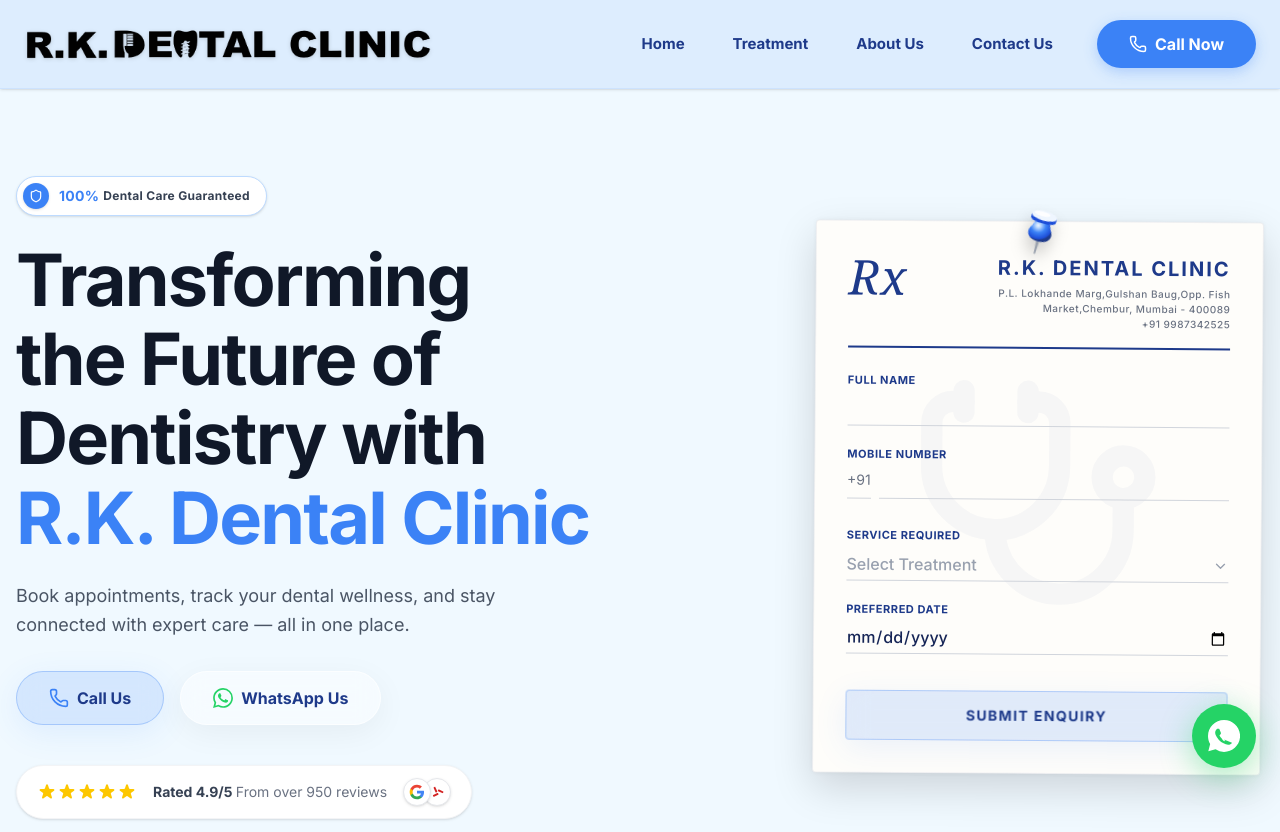
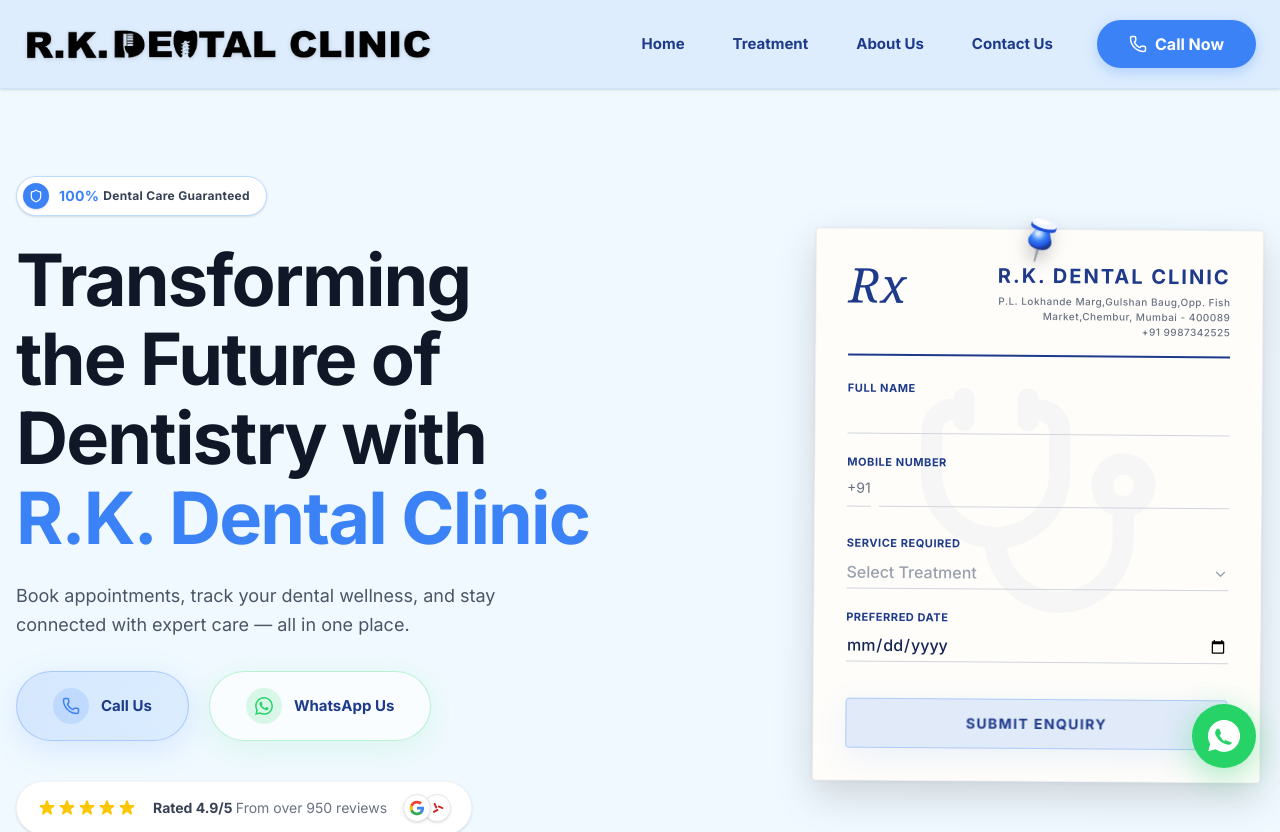
Before and after one commit to khusshis/dental, a React (Vite) app: page / in a window 1280 px wide. Shown: the top 832 px of the page. Built offline with nearby package versions, Linux system fonts and the light colour scheme.

Commit message:
Enhance Call Us & WhatsApp buttons with animations and link redirects

```diff
--- a/src/App.tsx
+++ b/src/App.tsx
@@ -272,9 +272,9 @@
                 <a href="#" className="relative px-5 py-2.5 rounded-full hover:bg-blue-100/50 hover:text-[#3b82f6] transition-all duration-300 inline-block after:content-[''] after:absolute after:bottom-1 after:left-5 after:right-5 after:h-[2px] after:bg-[#3b82f6] after:origin-left after:scale-x-0 hover:after:scale-x-100 after:transition-transform after:duration-300 after:ease-out">About Us</a>
                 <a href="#" className="relative px-5 py-2.5 rounded-full hover:bg-blue-100/50 hover:text-[#3b82f6] transition-all duration-300 inline-block after:content-[''] after:absolute after:bottom-1 after:left-5 after:right-5 after:h-[2px] after:bg-[#3b82f6] after:origin-left after:scale-x-0 hover:after:scale-x-100 after:transition-transform after:duration-300 after:ease-out">Contact Us</a>
               </nav>
-              <button className="bg-[#3b82f6] text-white px-8 py-3 font-bold rounded-full flex items-center gap-2 hover:bg-[#2563eb] hover:scale-105 transition-all duration-300 shadow-[0_4px_14px_rgba(59,130,246,0.3)]">
+              <a href="tel:8433856648" className="bg-[#3b82f6] text-white px-8 py-3 font-bold rounded-full flex items-center gap-2 hover:bg-[#2563eb] hover:scale-105 transition-all duration-300 shadow-[0_4px_14px_rgba(59,130,246,0.3)]">
                 <Phone size={18} /> Call Now
-              </button>
+              </a>
             </div>
 
             {/* Mobile Menu Toggle */}
@@ -297,9 +297,9 @@
                 <a href="#" onClick={() => setIsMenuOpen(false)} className="p-3 text-lg hover:text-[#3b82f6] hover:bg-blue-50/50 rounded-xl transition-all border-b border-gray-50">Treatment</a>
                 <a href="#" onClick={() => setIsMenuOpen(false)} className="p-3 text-lg hover:text-[#3b82f6] hover:bg-blue-50/50 rounded-xl transition-all border-b border-gray-50">About Us</a>
                 <a href="#" onClick={() => setIsMenuOpen(false)} className="p-3 text-lg hover:text-[#3b82f6] hover:bg-blue-50/50 rounded-xl transition-all border-b border-gray-50">Contact Us</a>
-                <button className="bg-[#3b82f6]/15 text-[#1e3a8a] px-6 py-4 text-lg font-bold rounded-full flex items-center justify-center gap-2 hover:bg-[#3b82f6]/25 hover:scale-[1.02] transition-all mt-4 shadow-[0_4px_14px_rgba(59,130,246,0.1)] border border-[#3b82f6]/20">
+                <a href="tel:8433856648" className="bg-[#3b82f6]/15 text-[#1e3a8a] px-6 py-4 text-lg font-bold rounded-full flex items-center justify-center gap-2 hover:bg-[#3b82f6]/25 hover:scale-[1.02] transition-all mt-4 shadow-[0_4px_14px_rgba(59,130,246,0.1)] border border-[#3b82f6]/20">
                   <Phone size={20} /> Call Now
-                </button>
+                </a>
               </motion.div>
             )}
           </AnimatePresence>
@@ -325,13 +325,33 @@
             <p className="text-lg text-gray-600 mb-8 max-w-lg leading-relaxed">
               Book appointments, track your dental wellness, and stay connected with expert care — all in one place.
             </p>
-            <div className="flex flex-wrap items-center gap-4 mb-10">
-              <button className="bg-[#3b82f6]/15 backdrop-blur-md border border-[#3b82f6]/30 text-[#1e3a8a] px-8 py-3.5 font-bold rounded-full hover:bg-[#3b82f6]/25 hover:scale-105 transition-all duration-300 shadow-[0_8px_32px_rgba(59,130,246,0.1)] flex items-center gap-2">
-                <Phone size={20} className="text-[#3b82f6]" /> Call Us
-              </button>
-              <button className="bg-white/40 backdrop-blur-md border border-white/60 text-[#1e3a8a] px-8 py-3.5 font-bold rounded-full hover:bg-white/60 hover:scale-105 transition-all duration-300 shadow-[0_8px_32px_rgba(0,0,0,0.05)] flex items-center gap-2">
-                <svg className="w-5 h-5 text-[#25D366]" fill="currentColor" viewBox="0 0 24 24" xmlns="http://www.w3.org/2000/svg"><path d="M17.472 14.382c-.297-.149-1.758-.867-2.03-.967-.273-.099-.471-.148-.67.15-.197.297-.767.966-.94 1.164-.173.199-.347.223-.644.075-.297-.15-1.255-.463-2.39-1.475-.883-.788-1.48-1.761-1.653-2.059-.173-.297-.018-.458.13-.606.134-.133.298-.347.446-.52.149-.174.198-.298.298-.497.099-.198.05-.371-.025-.52-.075-.149-.669-1.612-.916-2.207-.242-.579-.487-.5-.669-.51a12.8 12.8 0 0 0-.57-.01c-.198 0-.52.074-.792.372-.272.297-1.04 1.016-1.04 2.479 0 1.462 1.065 2.875 1.213 3.074.149.198 2.096 3.2 5.077 4.487.709.306 1.262.489 1.694.625.712.227 1.36.195 1.871.118.571-.085 1.758-.719 2.006-1.413.248-.694.248-1.289.173-1.413-.074-.124-.272-.198-.57-.347m-5.421 7.403h-.004a9.87 9.87 0 0 1-5.031-1.378l-.361-.214-3.741.982.998-3.648-.235-.374a9.86 9.86 0 0 1-1.51-5.26c.001-5.45 4.436-9.884 9.888-9.884 2.64 0 5.122 1.03 6.988 2.898a9.825 9.825 0 0 1 2.893 6.994c-.003 5.45-4.437 9.884-9.885 9.884m8.413-18.297A11.815 11.815 0 0 0 12.05 0C5.495 0 .16 5.335.157 11.892c0 2.096.547 4.142 1.588 5.945L.057 24l6.305-1.654a11.882 11.882 0 0 0 5.683 1.448h.005c6.554 0 11.89-5.335 11.893-11.893a11.821 11.821 0 0 0-3.48-8.413Z"/></svg> WhatsApp Us
-              </button>
+            <div className="flex flex-wrap items-center gap-5 mb-10">
+              <motion.a
+                href="tel:8433856648"
+                whileHover={{ scale: 1.05, y: -2 }}
+                whileTap={{ scale: 0.97 }}
+                className="relative overflow-hidden bg-gradient-to-r from-[#3b82f6]/15 to-[#60a5fa]/15 backdrop-blur-md border border-[#3b82f6]/30 text-[#1e3a8a] px-9 py-4 font-bold rounded-full transition-all duration-300 shadow-[0_8px_32px_rgba(59,130,246,0.15)] flex items-center gap-3 group"
+              >
+                <span className="absolute inset-0 bg-gradient-to-r from-[#3b82f6]/5 to-[#3b82f6]/20 opacity-0 group-hover:opacity-100 transition-opacity duration-500"></span>
+                <span className="relative flex items-center justify-center w-9 h-9 rounded-full bg-[#3b82f6]/15 group-hover:bg-[#3b82f6] transition-colors duration-300">
+                  <Phone size={18} className="text-[#3b82f6] group-hover:text-white transition-colors duration-300" />
+                </span>
+                <span className="relative text-[15px]">Call Us</span>
+              </motion.a>
+              <motion.a
+                href="https://wa.me/918433856648"
+                target="_blank"
+                rel="noopener noreferrer"
+                whileHover={{ scale: 1.05, y: -2 }}
+                whileTap={{ scale: 0.97 }}
+                className="relative overflow-hidden bg-white/60 backdrop-blur-md border border-[#25D366]/30 text-[#1e3a8a] px-9 py-4 font-bold rounded-full transition-all duration-300 shadow-[0_8px_32px_rgba(37,211,102,0.1)] flex items-center gap-3 group"
+              >
+                <span className="absolute inset-0 bg-gradient-to-r from-[#25D366]/5 to-[#25D366]/15 opacity-0 group-hover:opacity-100 transition-opacity duration-500"></span>
+                <span className="relative flex items-center justify-center w-9 h-9 rounded-full bg-[#25D366]/15 group-hover:bg-[#25D366] transition-colors duration-300">
+                  <svg className="w-[18px] h-[18px] text-[#25D366] group-hover:text-white transition-colors duration-300" fill="currentColor" viewBox="0 0 24 24"><path d="M17.472 14.382c-.297-.149-1.758-.867-2.03-.967-.273-.099-.471-.148-.67.15-.197.297-.767.966-.94 1.164-.173.199-.347.223-.644.075-.297-.15-1.255-.463-2.39-1.475-.883-.788-1.48-1.761-1.653-2.059-.173-.297-.018-.458.13-.606.134-.133.298-.347.446-.52.149-.174.198-.298.298-.497.099-.198.05-.371-.025-.52-.075-.149-.669-1.612-.916-2.207-.242-.579-.487-.5-.669-.51a12.8 12.8 0 0 0-.57-.01c-.198 0-.52.074-.792.372-.272.297-1.04 1.016-1.04 2.479 0 1.462 1.065 2.875 1.213 3.074.149.198 2.096 3.2 5.077 4.487.709.306 1.262.489 1.694.625.712.227 1.36.195 1.871.118.571-.085 1.758-.719 2.006-1.413.248-.694.248-1.289.173-1.413-.074-.124-.272-.198-.57-.347m-5.421 7.403h-.004a9.87 9.87 0 0 1-5.031-1.378l-.361-.214-3.741.982.998-3.648-.235-.374a9.86 9.86 0 0 1-1.51-5.26c.001-5.45 4.436-9.884 9.888-9.884 2.64 0 5.122 1.03 6.988 2.898a9.825 9.825 0 0 1 2.893 6.994c-.003 5.45-4.437 9.884-9.885 9.884m8.413-18.297A11.815 11.815 0 0 0 12.05 0C5.495 0 .16 5.335.157 11.892c0 2.096.547 4.142 1.588 5.945L.057 24l6.305-1.654a11.882 11.882 0 0 0 5.683 1.448h.005c6.554 0 11.89-5.335 11.893-11.893a11.821 11.821 0 0 0-3.48-8.413Z"/></svg>
+                </span>
+                <span className="relative text-[15px]">WhatsApp Us</span>
+              </motion.a>
             </div>
 
             {/* Reviews */}
```
